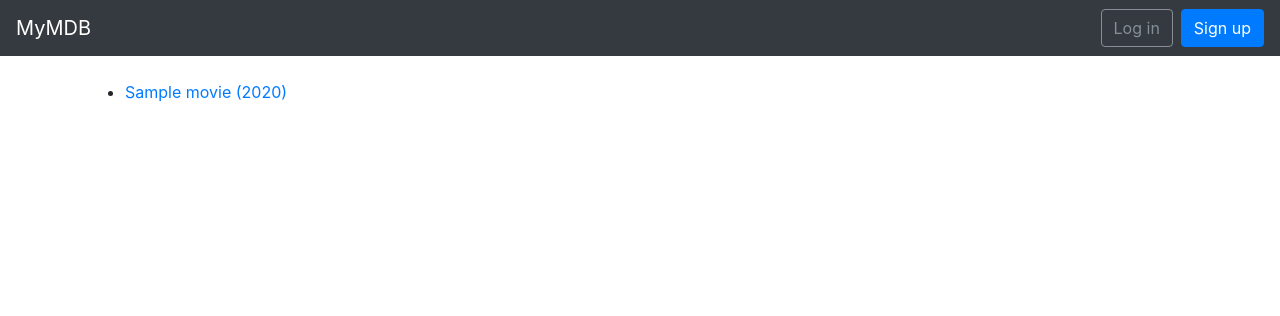
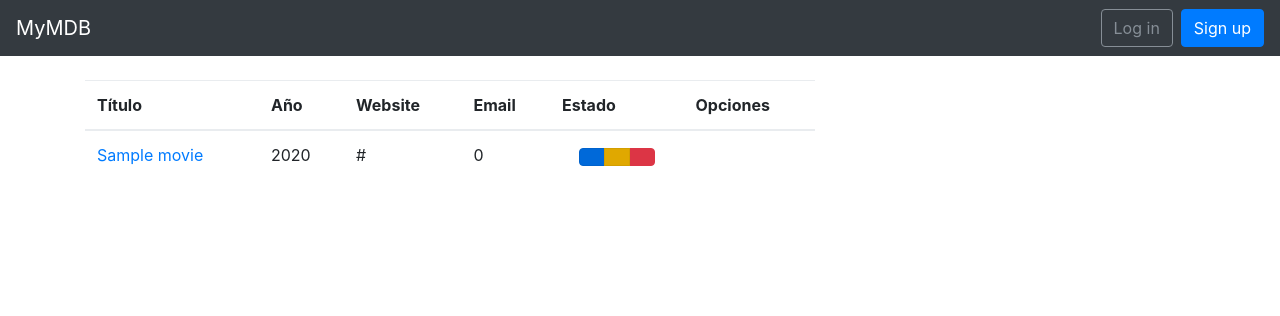
Before and after one commit to betodev90/App-MDB, a Django app: page /movies/ in a window 1280 px wide. Shown: the top 316 px of the page. Run offline with Django 3.2, Linux system fonts and the light colour scheme; tables that the repository leaves empty hold one stand-in row (values such as "Sample post"); some libraries are stand-ins or nearby versions.

Commit message:
movie_list.html

```diff
--- a/templates/movies/movie_list.html
+++ b/templates/movies/movie_list.html
@@ -5,16 +5,50 @@
 {% endblock %}
 
 {% block content %}
-    <ul>
-        {% for movie in object_list %}
-            <li>
-                <a href="{% url 'core:MovieDetail' pk=movie.id %}">
-                    {{movie}}
-                </a>
-            </li>
-        {% empty %}
-        No tiene peliculas en la aplicación
-        {% endfor %}
-    </ul>
+    <table class="table">
+        <thead class="thead-light">
+            <tr>
+              <th scope="col">Título</th>
+                <th scope="col">Año</th>
+              <th scope="col">Website</th>
+              <th scope="col">Email</th>
+              <th scope="col">Estado</th>
+                <th>Opciones</th>
+            </tr>
+        </thead>
+        <tbody>
+            {% for movie in object_list %}
+                <tr>
+                    <td>
+                        <a href="{% url 'core:MovieDetail' pk=movie.id %}">
+                            {{movie.title}}
+                        </a>
+                    </td>
+                    <td>{{ movie.year }}</td>
+                    <td>{{ movie.website|default_if_none:'' }}</td>
+                    <td>{{ movie.rating }}</td>
+                    <td class="text-center">
+                        <div class="btn-group mr30">
+                            <a class="btn btn-primary active" data-toggle="tooltip" data-placement="top" title="Editar"
+                                    href="#">
+                                <i class="fa fa-pencil-square-o" aria-hidden="true"></i>
+                            </a>
+                            <a class="btn btn-warning active" data-toggle="tooltip" data-placement="top" title="Ver detalle"
+                                    href="#">
+                                <i class="fa fa-id-card" aria-hidden="true"></i>
+                            </a>
+                            <a class="btn btn-danger" data-toggle="tooltip" data-placement="top"
+                            title="Eliminar" href="#">
+                                <i class="fa fa-trash" aria-hidden="true"></i>
+                            </a>
+                        </div>
+                    </td>
+                </tr>
+            {% empty %}
+                <h4>No existe información que mostrar.</h4>
+            {% endfor %}
+        </tbody>
+    </table>
+
     {% include 'includes/pagination.html' with page_obj=page_obj %}
 {% endblock %}
```
Also changed, not shown: docs/SESION_BONUS.md (+2 -0 lines).
